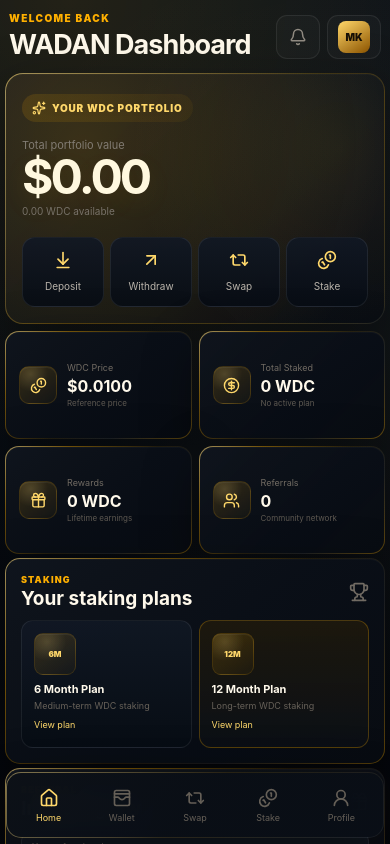
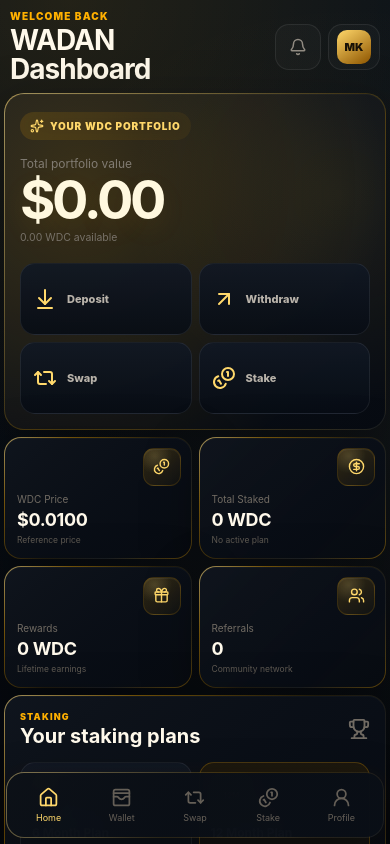
Before and after one commit to mkmalakzai/WadanApp, a Next.js app: page /dashboard in a window 390 px wide. Shown: the top 844 px of the page. Built offline with nearby package versions, Linux system fonts and the light colour scheme.

Commit message:
Make mobile dashboard feel native and rebalance card content

```diff
--- a/app/globals.css
+++ b/app/globals.css
@@ -925,3 +925,334 @@ linear-gradient(135deg,rgba(255,238,174,.34),rgba(255,176,0,.10),rgba(255,255,25
   .dash-metric strong{font-size:16px}
   .dash-panel-head h3{font-size:19px}
 }
+
+
+/* MOBILE NATIVE V6 — stronger typography + balanced card composition */
+@media (max-width:760px){
+  .dash-shell{
+    width:calc(100% - 8px);
+    padding:4px 0 86px;
+  }
+
+  .dash-topbar{
+    min-height:70px;
+    padding:6px 6px 10px;
+  }
+
+  .dash-topbar p{
+    font-size:10px;
+    letter-spacing:.12em;
+  }
+
+  .dash-topbar h1{
+    font-size:30px;
+    line-height:1.02;
+  }
+
+  .icon-square,.user-chip{
+    height:46px;
+  }
+
+  .icon-square{
+    width:46px;
+    border-radius:14px;
+  }
+
+  .user-chip{
+    border-radius:14px;
+    padding:0 8px;
+  }
+
+  .user-chip>span{
+    width:34px;
+    height:34px;
+    border-radius:10px;
+    font-size:11px;
+  }
+
+  /* Portfolio card */
+  .dash-hero{
+    padding:18px 15px 15px;
+    border-radius:20px;
+  }
+
+  .dash-hero-label{
+    font-size:10px;
+    padding:7px 10px;
+  }
+
+  .dash-hero p{
+    margin-top:16px;
+    font-size:12px;
+  }
+
+  .dash-hero h2{
+    margin-top:4px;
+    font-size:58px;
+    line-height:.92;
+  }
+
+  .dash-hero>div>span{
+    font-size:10.5px;
+  }
+
+  /* 2x2 action layout feels much more native on phone */
+  .dash-hero-actions{
+    grid-template-columns:1fr 1fr;
+    gap:7px;
+    margin-top:18px;
+  }
+
+  .dash-hero-actions button{
+    width:auto;
+    height:76px;
+    display:flex;
+    align-items:center;
+    justify-content:flex-start;
+    gap:10px;
+    padding:0 14px;
+    border-radius:15px;
+    text-align:left;
+  }
+
+  .dash-hero-actions svg{
+    width:24px;
+    height:24px;
+    margin:0;
+    flex:0 0 auto;
+  }
+
+  .dash-hero-actions span{
+    font-size:11px;
+    font-weight:800;
+  }
+
+  /* Equal metric cards, content distributed instead of floating in the middle */
+  .dash-metrics{
+    grid-template-columns:1fr 1fr;
+    gap:7px;
+    margin-top:7px;
+  }
+
+  .dash-metric{
+    min-height:126px;
+    padding:14px;
+    border-radius:17px;
+    display:flex;
+    flex-direction:column;
+    align-items:flex-start;
+    justify-content:space-between;
+    gap:0;
+    position:relative;
+  }
+
+  .dash-metric>span{
+    width:38px;
+    height:38px;
+    position:absolute;
+    right:12px;
+    top:12px;
+    border-radius:11px;
+  }
+
+  .dash-metric>div{
+    width:100%;
+    min-height:96px;
+    display:flex;
+    flex-direction:column;
+    justify-content:flex-end;
+    padding-right:42px;
+  }
+
+  .dash-metric small{
+    font-size:10px;
+    line-height:1.2;
+  }
+
+  .dash-metric strong{
+    margin-top:6px;
+    font-size:20px;
+    line-height:1;
+    letter-spacing:-.02em;
+  }
+
+  .dash-metric em{
+    margin-top:6px;
+    font-size:8.5px;
+    line-height:1.25;
+  }
+
+  /* Section cards */
+  .dash-two-col,
+  .dash-two-col.lower{
+    gap:7px;
+    margin-top:7px;
+  }
+
+  .dash-panel{
+    padding:15px;
+    border-radius:18px;
+  }
+
+  .dash-panel-head p{
+    font-size:9px;
+  }
+
+  .dash-panel-head h3{
+    margin-top:4px;
+    font-size:22px;
+    line-height:1.05;
+  }
+
+  .dash-panel-head>svg{
+    width:22px;
+    height:22px;
+  }
+
+  /* Staking cards fill their own space instead of leaving blank centers */
+  .staking-cards{
+    gap:7px;
+    margin-top:15px;
+  }
+
+  .staking-card{
+    min-height:142px;
+    padding:12px;
+    border-radius:15px;
+    display:flex;
+    flex-direction:column;
+    align-items:flex-start;
+    justify-content:space-between;
+  }
+
+  .staking-badge{
+    width:42px;
+    height:42px;
+    margin:0;
+    border-radius:11px;
+  }
+
+  .staking-card>div:nth-child(2){
+    flex:0 0 auto;
+    width:100%;
+  }
+
+  .staking-card strong{
+    font-size:12px;
+    line-height:1.2;
+  }
+
+  .staking-card span{
+    margin-top:4px;
+    font-size:9px;
+    line-height:1.35;
+  }
+
+  .staking-card button{
+    margin-top:8px;
+    padding:0;
+    font-size:9.5px;
+  }
+
+  .referral-box{
+    margin-top:14px;
+    padding:14px;
+    border-radius:14px;
+  }
+
+  .referral-box>span,
+  .referral-box>small{
+    font-size:9px;
+  }
+
+  .referral-box strong{
+    font-size:20px;
+  }
+
+  .dash-activity{
+    margin-top:12px;
+  }
+
+  .dash-activity>div{
+    min-height:58px;
+  }
+
+  .activity-dot{
+    width:30px;
+    height:30px;
+  }
+
+  .dash-activity strong{
+    font-size:10px;
+  }
+
+  .dash-activity small{
+    font-size:8px;
+  }
+
+  .profile-summary strong{
+    font-size:12px;
+  }
+
+  .profile-summary span{
+    font-size:9px;
+  }
+
+  .profile-lines>div{
+    padding:9px 0;
+    font-size:9.5px;
+  }
+
+  .dash-mobile-nav{
+    left:6px;
+    right:6px;
+    bottom:6px;
+    padding:6px 5px;
+    border-radius:18px;
+  }
+
+  .dash-mobile-nav a{
+    min-height:52px;
+    gap:4px;
+    font-size:9px;
+  }
+
+  .dash-mobile-nav svg{
+    width:21px;
+    height:21px;
+  }
+}
+
+@media (max-width:430px){
+  .dash-topbar h1{font-size:28px}
+
+  .dash-hero h2{font-size:54px}
+
+  .dash-hero-actions button{
+    height:72px;
+    padding:0 12px;
+  }
+
+  .dash-metric{
+    min-height:120px;
+    padding:12px;
+  }
+
+  .dash-metric>span{
+    right:10px;
+    top:10px;
+  }
+
+  .dash-metric strong{
+    font-size:18px;
+  }
+
+  .dash-panel-head h3{
+    font-size:20px;
+  }
+
+  .staking-card{
+    min-height:136px;
+    padding:11px;
+  }
+}
```
